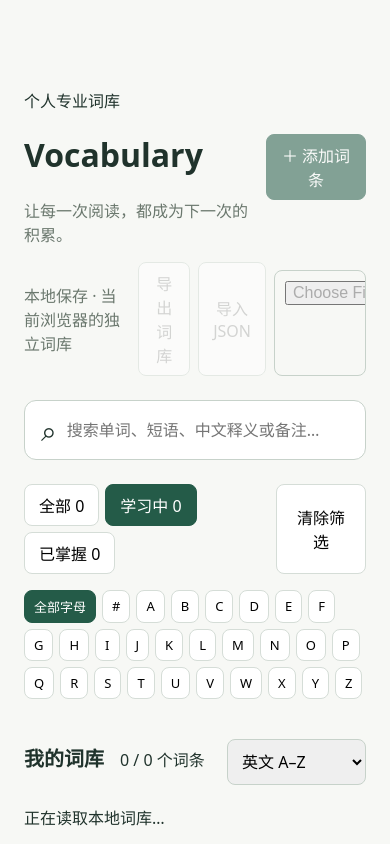
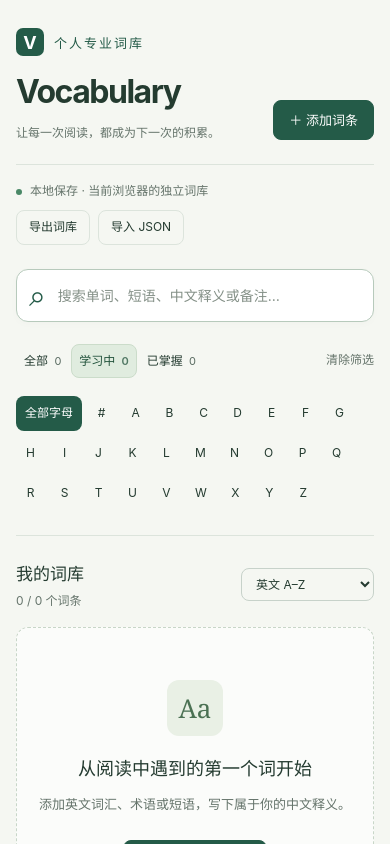
Before and after one commit to lnlsn-l/VocabularyApp, a React (Vite) app: page / in a window 390 px wide. Shown: the top 844 px of the page. Built offline with nearby package versions, Linux system fonts and the light colour scheme.

Commit message:
style: refine responsive UI and storage error feedback

```diff
--- a/src/components/ConfirmDialog.tsx
+++ b/src/components/ConfirmDialog.tsx
@@ -1,9 +1,10 @@
 import { Modal } from './Modal'
 
-interface Props { word: string; busy: boolean; onClose: () => void; onConfirm: () => void }
-export function ConfirmDialog({ word, busy, onClose, onConfirm }: Props) {
+interface Props { word: string; busy: boolean; error: string; onClose: () => void; onConfirm: () => void }
+export function ConfirmDialog({ word, busy, error, onClose, onConfirm }: Props) {
   return <Modal title="永久删除词条" onClose={onClose} busy={busy}>
     <p>确定永久删除 “{word}” 吗？</p><p className="muted">此操作不可撤销。建议先导出词库备份。</p>
+    {error && <p className="form-error" role="alert">{error}</p>}
     <div className="modal-actions"><button autoFocus onClick={onClose} disabled={busy}>取消</button>
       <button className="danger" onClick={onConfirm} disabled={busy}>{busy ? '删除中…' : '永久删除'}</button>
     </div>
--- a/src/pages/Home.tsx
+++ b/src/pages/Home.tsx
@@ -49,7 +49,7 @@ export function Home() {
   }
 
   return <main>
-    <header className="page-header"><div><p className="eyebrow">个人专业词库</p><h1>Vocabulary</h1>
+    <header className="page-header"><div><p className="eyebrow"><span className="brand-mark" aria-hidden="true">V</span> 个人专业词库</p><h1>Vocabulary</h1>
       <p className="subtitle">让每一次阅读，都成为下一次的积累。</p></div>
       <button className="primary" disabled={loading || !!error} onClick={() => setForm({})}>＋ 添加词条</button>
     </header>
@@ -70,13 +70,16 @@ export function Home() {
         <option value="viewed">最近查看</option><option value="count">查看次数最多</option>
       </select></div>
       {loading ? <p role="status">正在读取本地词库…</p> : !error && (visible.length ?
-        <WordList entries={visible} busy={busy} onEdit={entry => setForm({ entry })} onDelete={setDeleting} onOpen={entry => void open(entry.id)}
+        <WordList entries={visible} busy={busy} onEdit={entry => setForm({ entry })} onDelete={entry => { setActionError(''); setDeleting(entry) }} onOpen={entry => void open(entry.id)}
           onStatus={entry => void run(() => vocabularyService.setStatus(entry.id, entry.status === 'learning' ? 'mastered' : 'learning'), '学习状态已更新。')} /> :
-        <div className="empty-state"><h3>{entries.length ? '没有找到匹配的词条' : '从阅读中遇到的第一个词开始'}</h3><p>添加英文词汇、术语或短语，写下属于你的中文释义。</p>
-          <button onClick={() => setForm({})}>添加第一个词条</button></div>)}
+        <div className="empty-state"><span className="empty-icon" aria-hidden="true">Aa</span>
+          <h3>{entries.length ? '没有找到匹配的词条' : '从阅读中遇到的第一个词开始'}</h3><p>{entries.length ? '试试其他关键词，或清除字母和状态筛选。' : '添加英文词汇、术语或短语，写下属于你的中文释义。'}</p>
+          <div className="empty-actions">{entries.length > 0 && <button onClick={clearFilters}>清除筛选</button>}
+            <button className="primary" onClick={() => setForm({})}>{entries.length ? '添加词条' : '添加第一个词条'}</button></div></div>)}
     </section>
+    <footer><span>为英文文献阅读而积累。</span><span>数据保存在此浏览器，请定期导出备份。</span></footer>
     {form && <WordForm key={form.entry?.id ?? 'new'} entry={form.entry} initialWord={/^[\x20-\x7e]+$/.test(query) ? query.trim() : ''} onClose={() => setForm(null)} onSave={save} onExisting={id => void open(id)} />}
     {detail && <WordDetail entry={detail} onClose={() => setDetailId(null)} onEdit={() => { setDetailId(null); setForm({ entry: detail }) }} />}
-    {deleting && <ConfirmDialog word={deleting.word} busy={busy} onClose={() => setDeleting(null)} onConfirm={() => void remove()} />}
+    {deleting && <ConfirmDialog word={deleting.word} busy={busy} error={actionError} onClose={() => { setDeleting(null); setActionError('') }} onConfirm={() => void remove()} />}
   </main>
 }
--- a/src/repositories/localVocabularyRepository.ts
+++ b/src/repositories/localVocabularyRepository.ts
@@ -20,8 +20,13 @@ export class LocalVocabularyRepository implements VocabularyRepository {
   async list() { return (await this.db.vocabulary.toArray()).map(toEntry) }
 
   subscribe(next: (entries: VocabularyEntry[]) => void, error: () => void) {
-    const subscription = liveQuery(() => this.list()).subscribe({ next, error })
-    return () => subscription.unsubscribe()
+    let cancelled = false
+    let subscription: { unsubscribe(): void } | undefined
+    // 显式捕获初始化错误，避免 liveQuery 等待数据库恢复时一直停在加载状态。
+    void this.db.open().then(() => {
+      if (!cancelled) subscription = liveQuery(() => this.list()).subscribe({ next, error })
+    }).catch(() => { if (!cancelled) error() })
+    return () => { cancelled = true; subscription?.unsubscribe() }
   }
 
   private async assertUnique(word: string, exceptId?: string) {
--- a/src/styles.css
+++ b/src/styles.css
@@ -1,42 +1,129 @@
-:root { font-family: system-ui, sans-serif; color: #20332c; background: #f7f8f5; }
+:root {
+  font-family: Inter, 'Segoe UI', 'Microsoft YaHei', system-ui, sans-serif;
+  color: #243b30;
+  background: #f5f7f2;
+  font-synthesis: none;
+  text-rendering: optimizeLegibility;
+  -webkit-font-smoothing: antialiased;
+  --green: #245b48;
+  --border: #dce4dc;
+  --muted: #65746b;
+}
+* { box-sizing: border-box; }
 body { margin: 0; }
-main { max-width: 1120px; margin: 48px auto; padding: 24px; }
+main { max-width: 1120px; margin: 0 auto; padding: 48px 32px 24px; }
 button, input, textarea, select { font: inherit; }
-button { cursor: pointer; padding: 8px 14px; background: white; border: 1px solid #d5ddd7; border-radius: 8px; }
+button { cursor: pointer; padding: 10px 15px; background: #fff; color: inherit; border: 1px solid var(--border); border-radius: 8px; line-height: 1.4; }
+button:hover { background: #edf2eb; border-color: #aabfb0; }
 button:disabled { cursor: wait; opacity: .55; }
-.primary { background: #245b48; color: white; border-color: #245b48; }
-.page-header, .list-header, .word-card, .modal-header, .modal-actions { display: flex; justify-content: space-between; align-items: center; gap: 16px; }
-.word-card { background: white; border: 1px solid #dce2dc; border-radius: 12px; padding: 24px; margin-bottom: 12px; }
-.word-actions { display: flex; gap: 8px; margin-top: 12px; }
-.badge { background: #e9f1e9; padding: 5px 10px; border-radius: 16px; font-size: 13px; }
-.muted, .subtitle, .storage-note, .note-summary { color: #6b786e; }
+button:focus-visible, input:focus-visible, textarea:focus-visible, select:focus-visible { outline: 3px solid #7ba68b; outline-offset: 3px; }
+.primary { background: var(--green); color: white; border-color: var(--green); }
+.primary:hover { background: #184734; color: #fff; border-color: #184734; }
+.page-header, .list-header, .word-card, .modal-header, .modal-actions, .storage-row, .filter-row { display: flex; justify-content: space-between; align-items: center; gap: 16px; }
+.page-header { margin-bottom: 24px; }
+.eyebrow { display: flex; align-items: center; gap: 10px; margin: 0 0 18px; color: var(--green); font-size: 13px; letter-spacing: 2px; }
+.brand-mark { display: inline-grid; place-items: center; width: 28px; height: 28px; border-radius: 7px; background: var(--green); color: #fff; font-weight: 700; font-size: 18px; letter-spacing: 0; }
+h1 { margin: 0; font-size: 42px; line-height: 1.15; font-weight: 650; letter-spacing: -1.5px; }
+.subtitle { margin: 12px 0 0; font-size: 14px; }
+.muted, .subtitle, .storage-note, .note-summary { color: var(--muted); }
+.storage-row { margin-bottom: 24px; padding: 16px 0 0; border-top: 1px solid var(--border); }
+.storage-note { margin: 0; font-size: 12px; }
+.storage-note::before { content: ''; display: inline-block; width: 6px; height: 6px; border-radius: 50%; background: #4a8867; margin-right: 8px; }
+.backup-buttons { display: flex; gap: 8px; }
+.backup-buttons button { background: transparent; font-size: 12px; padding: 8px 12px; }
+.backup-controls { max-width: 65%; }
+.search-bar { display: flex; align-items: center; background: white; border: 1px solid #b7cabc; border-radius: 12px; padding: 12px 18px; box-shadow: 0 2px 8px #23433205; }
+.search-bar:focus-within { border-color: var(--green); box-shadow: 0 0 0 3px #245b4810; }
+.search-bar input { margin: 0; border: 0; background: transparent; min-width: 0; font-size: 16px; padding: 10px 12px; }
+.search-bar input:focus-visible { outline: 0; }
+.search-symbol { font-size: 30px; line-height: 1; color: var(--green); }
+.text-button { border: 0; background: transparent; color: var(--muted); font-size: 12px; white-space: nowrap; }
+.filter-row { margin: 22px 0 18px; }
+.status-filter { display: flex; flex-wrap: wrap; gap: 6px; }
+.status-filter button { border-color: transparent; background: transparent; font-size: 13px; padding: 9px 14px; }
+.status-filter button[aria-pressed='true'] { background: #e0ecdf; color: #20513a; border-color: #cbdcca; font-weight: 600; }
+.filter-count { font-size: 11px; opacity: .75; margin-left: 6px; }
+.alphabet-nav { display: flex; flex-wrap: wrap; gap: 5px; padding-bottom: 24px; border-bottom: 1px solid var(--border); }
+.alphabet-nav button { padding: 6px 8px; font-size: 12px; min-width: 27px; background: transparent; border-color: transparent; }
+.alphabet-nav button[aria-pressed='true'] { background: var(--green); color: #fff; }
+.list-header { margin: 24px 0 18px; }
+.list-header h2 { display: inline; margin-right: 14px; font-size: 17px; font-weight: 650; }
+.list-header span { font-size: 12px; color: var(--muted); }
+.list-header select { width: auto; margin: 0; padding: 7px 28px 7px 10px; background: transparent; font-size: 12px; }
+.word-card { background: white; border: 1px solid var(--border); border-radius: 12px; padding: 22px 24px; margin-bottom: 12px; align-items: start; }
+.word-main { flex: 1; min-width: 0; }
+.word-main h3 { margin: 0 0 10px; line-height: 1.4; }
+.word-title { background: none; border: 0; padding: 0; text-align: left; color: #224b37; font-size: 20px; font-weight: 650; overflow-wrap: anywhere; }
+.word-title:hover { background: transparent; color: #357d57; text-decoration: underline; text-underline-offset: 4px; }
+.meaning { margin: 0; font-size: 15px; line-height: 1.7; white-space: pre-wrap; overflow-wrap: anywhere; }
+.note-summary { margin: 8px 0 0; font-size: 12px; overflow: hidden; display: -webkit-box; -webkit-line-clamp: 2; -webkit-box-orient: vertical; overflow-wrap: anywhere; }
+.word-side { text-align: right; padding-top: 4px; flex-shrink: 0; }
+.badge { display: inline-block; background: #edf1e4; color: #626c3b; padding: 4px 10px; border-radius: 5px; font-size: 11px; }
+.badge.mastered { background: #e1f0e7; color: #306844; }
+.view-count { margin-left: 12px; color: var(--muted); font-size: 11px; }
+.word-actions { display: flex; justify-content: flex-end; gap: 6px; margin-top: 20px; }
+.word-actions button { padding: 5px 8px; font-size: 12px; border-color: transparent; background: transparent; color: var(--muted); }
+.word-actions button:hover { background: #f1f5ee; color: var(--green); }
+.word-actions .text-danger:hover { color: #a13939; background: #fdf0ef; }
+.feedback:empty { display: none; }
+.notice { font-size: 13px; padding: 12px 16px; background: #e6f0e4; border-radius: 8px; line-height: 1.7; margin: 18px 0 0; }
+.error-banner, .form-error { color: #923b34; background: #fff0ed; padding: 12px 16px; border-radius: 8px; font-size: 13px; line-height: 1.7; overflow-wrap: anywhere; }
+.error-banner { margin: 16px 0; }
+.error-banner button { margin-left: 12px; }
+.form-error .text-button { color: #87382f; text-decoration: underline; }
+.empty-state { text-align: center; padding: 52px 20px 64px; background: #fff9; border: 1px dashed #c8d6c8; border-radius: 12px; }
+.empty-state h3 { font-size: 18px; margin: 18px 0 12px; }
+.empty-state p { color: var(--muted); font-size: 13px; line-height: 1.8; }
+.empty-icon { display: inline-grid; place-items: center; width: 56px; height: 56px; background: #e9f0e5; color: #4b7153; border-radius: 12px; font: 26px Georgia, serif; }
+.empty-actions { display: flex; justify-content: center; flex-wrap: wrap; gap: 10px; margin-top: 24px; }
+footer { display: flex; justify-content: space-between; gap: 16px; color: var(--muted); font-size: 11px; border-top: 1px solid var(--border); padding-top: 20px; margin-top: 36px; }
+dialog { color: inherit; width: min(560px, calc(100vw - 32px)); max-height: calc(100dvh - 32px); overflow: auto; border: 1px solid var(--border); border-radius: 16px; padding: 28px; box-shadow: 0 16px 80px #122e252e; }
+dialog::backdrop { background: #162a2270; }
+.modal-header { align-items: start; }
+.modal-header h2 { font-size: 22px; line-height: 1.5; margin: 0 0 16px; overflow-wrap: anywhere; }
+.icon-button { border: 0; background: transparent; padding: 0 6px; font-size: 26px; color: var(--muted); }
+fieldset { border: 0; padding: 0; margin: 0; min-width: 0; }
+label { display: block; margin: 16px 0; font-size: 13px; font-weight: 500; }
+input, textarea, select { display: block; width: 100%; padding: 11px 12px; border: 1px solid #c7d2ca; border-radius: 8px; margin-top: 8px; color: inherit; background: white; font-size: 14px; }
+textarea { resize: vertical; line-height: 1.7; }
+input::placeholder, textarea::placeholder { color: #849087; }
+input[type='file'][hidden] { display: none; }
+.required { color: #a83c3c; }
+.optional { color: var(--muted); font-size: 11px; margin-left: 6px; font-weight: 400; }
+.modal-actions { justify-content: flex-end; margin-top: 24px; }
 .danger { background: #a83c3c; color: white; border-color: #a83c3c; }
-.text-danger, .required { color: #a83c3c; }
-.error-banner, .form-error { color: #973737; background: #fff0ef; padding: 12px; border-radius: 8px; }
-.empty-state { text-align: center; padding: 60px 20px; }
-dialog { width: min(520px, calc(100vw - 64px)); border: 0; border-radius: 16px; padding: 28px; }
-dialog::backdrop { background: #162a2266; }
-fieldset { border: 0; padding: 0; margin: 0; }
-label { display: block; margin: 16px 0; }
-input, textarea, select { display: block; box-sizing: border-box; width: 100%; padding: 10px; border: 1px solid #c7d2ca; border-radius: 8px; margin-top: 8px; }
-.modal-actions { justify-content: flex-end; margin-top: 24px; }
-.optional { color: #79867c; font-size: 12px; }
-.search-bar { display: flex; align-items: center; background: white; border: 1px solid #c7d2ca; border-radius: 12px; padding: 8px 16px; }
-.search-bar input { margin: 0; border: 0; background: transparent; }
-.search-symbol { font-size: 28px; }
-.filter-row { display: flex; justify-content: space-between; margin: 24px 0 16px; }
-.status-filter, .alphabet-nav { display: flex; flex-wrap: wrap; gap: 6px; }
-button[aria-pressed="true"] { background: #245b48; color: white; border-color: #245b48; }
-.alphabet-nav button { padding: 6px 9px; font-size: 13px; }
-.list-header select { width: auto; }
-.list-header { margin: 32px 0 20px; }
-.list-header h2 { display: inline; margin-right: 16px; font-size: 20px; }
-.word-title { background: none; border: 0; padding: 0; text-align: left; color: #245b48; font-size: 21px; font-weight: 650; }
-.view-count { margin-left: 12px; color: #79867c; font-size: 12px; }
-.detail-meaning { font-size: 22px; white-space: pre-wrap; }
+.danger:hover { background: #8d2929; color: white; border-color: #8d2929; }
+.detail-meaning { font-size: 20px; line-height: 1.8; white-space: pre-wrap; overflow-wrap: anywhere; }
 .detail-note { background: #f5f7f3; border-radius: 10px; padding: 12px 16px; }
-.detail-note p { white-space: pre-wrap; }
-.detail-meta div { display: flex; justify-content: space-between; gap: 16px; margin-top: 10px; font-size: 13px; }
-.detail-meta dt { color: #6b786e; }
-.storage-row { display: flex; justify-content: space-between; align-items: center; gap: 16px; margin-bottom: 24px; }
-.backup-buttons { display: flex; gap: 8px; }
+.detail-note h3 { font-size: 12px; color: var(--muted); font-weight: 500; }
+.detail-note p { white-space: pre-wrap; overflow-wrap: anywhere; font-size: 14px; line-height: 1.7; }
+.detail-meta div { display: flex; justify-content: space-between; gap: 16px; margin-top: 12px; font-size: 12px; }
+.detail-meta dt { color: var(--muted); flex-shrink: 0; }
+.detail-meta dd { margin: 0; text-align: right; }
+@media (max-width: 700px) {
+  main { padding: 28px 16px 20px; }
+  h1 { font-size: 32px; }
+  .page-header { flex-wrap: wrap; align-items: end; }
+  .page-header .primary { font-size: 13px; }
+  .subtitle { font-size: 12px; }
+  .storage-row { flex-wrap: wrap; gap: 12px; }
+  .backup-controls { max-width: 100%; }
+  .search-bar { padding: 7px 12px; }
+  .search-bar input { font-size: 14px; }
+  .filter-row { align-items: start; gap: 8px; }
+  .status-filter { gap: 2px; }
+  .status-filter button { padding: 8px 7px; font-size: 12px; }
+  .filter-count { margin-left: 3px; }
+  .filter-row > button { padding: 8px 0; }
+  .alphabet-nav { gap: 5px; }
+  .alphabet-nav button { min-width: 29px; padding: 8px; }
+  .list-header h2 { display: block; margin: 0 0 4px; }
+  .word-card { flex-direction: column; gap: 14px; padding: 20px; }
+  .word-title { font-size: 18px; }
+  .word-side { width: 100%; text-align: left; display: flex; align-items: center; flex-wrap: wrap; gap: 6px; }
+  .view-count { margin-left: 4px; }
+  .word-actions { margin-top: 0; margin-left: auto; flex-wrap: wrap; gap: 2px; }
+  footer { flex-direction: column; gap: 6px; }
+  dialog { padding: 22px 20px; }
+  .detail-meta div { font-size: 11px; gap: 8px; }
+}
```
Also changed, not shown: 1 other file (tests, documents, lock files or other folders).
